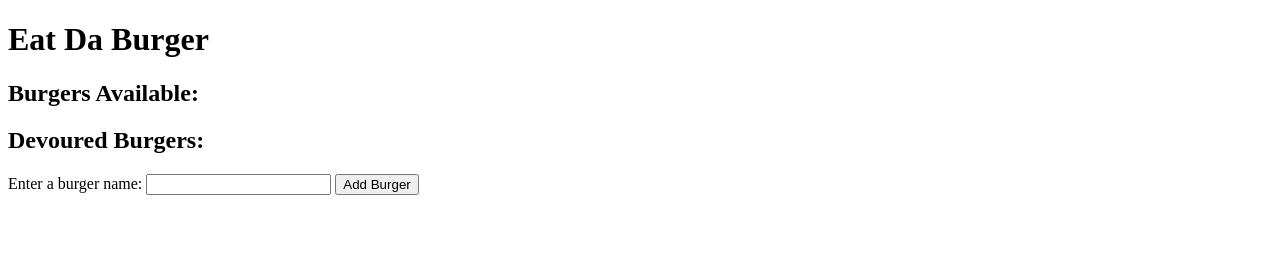
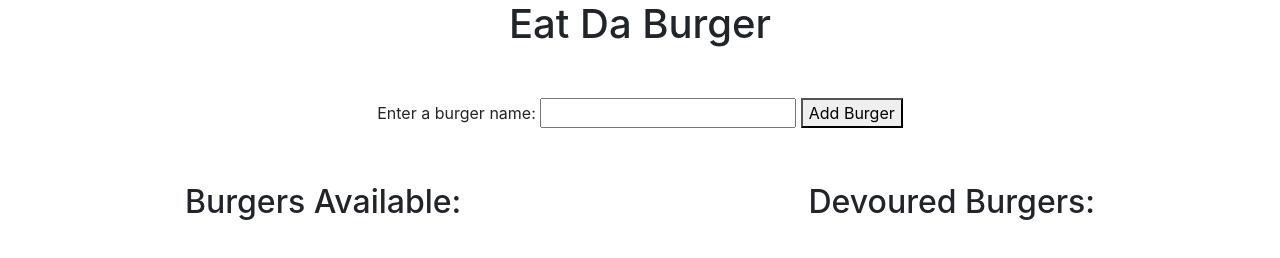
Before and after one commit to Gavin56/burger, a website: page public/index.html in a window 1280 px wide. Drawn offline with nearby package versions, Linux system fonts and the light colour scheme; no server answers.

Commit message:
Basic CSS added.

```diff
--- /dev/null
+++ b/public/assets/css/style.css
@@ -0,0 +1,26 @@
+h1 {
+    text-align: center;
+}
+
+.container {
+    margin-left: 10%;
+    margin-right: 10%;
+}
+
+#notDevouredDiv {
+    float: left;
+    text-align: center;
+    margin-left:100px;
+}
+
+#devouredDiv {
+    float: right;
+    text-align: center;
+    margin-right:100px;
+}
+
+form {
+    margin-top: 50px;
+    margin-bottom: 50px;
+    text-align: center;
+}
--- a/public/index.html
+++ b/public/index.html
@@ -7,26 +7,14 @@
   <title>Eat Da Burger</title>
   <script src="https://code.jquery.com/jquery.js"></script>
   <script src="/assets/js/burgers.js"></script>
+  <link rel="stylesheet" href="./assets/css/style.css" />
+  <link rel="stylesheet" href="https://cdn.jsdelivr.net/npm/bootstrap@4.5.3/dist/css/bootstrap.min.css" integrity="sha384-TX8t27EcRE3e/ihU7zmQxVncDAy5uIKz4rEkgIXeMed4M0jlfIDPvg6uqKI2xXr2" crossorigin="anonymous">
 </head>
 
 <body>
   <div id="title">
     <h1>Eat Da Burger</h1>
   </div>
-
-  <div>
-    <h2>Burgers Available:</h2>
-    <ul id="notDevoured"> </ul>
-  </div>
-
-  <div>
-    <h2>Devoured Burgers:</h2>
-    <ul id="devoured"></ul>
-  </div>
-
-
-  <!-- Modify: -->
-
 
   <form class="create-form">
     <div class="form-group">
@@ -39,6 +27,21 @@
 
     </div>
   </form>
+
+  <div class="container">
+    <div id="notDevouredDiv">
+      <h2>Burgers Available:</h2>
+      <ul id="notDevoured"> </ul>
+    </div>
+
+    <div id="devouredDiv">
+      <h2>Devoured Burgers:</h2>
+      <ul id="devoured"></ul>
+    </div>
+  </div>
+
+
+
 </body>
 
 </html>
```
